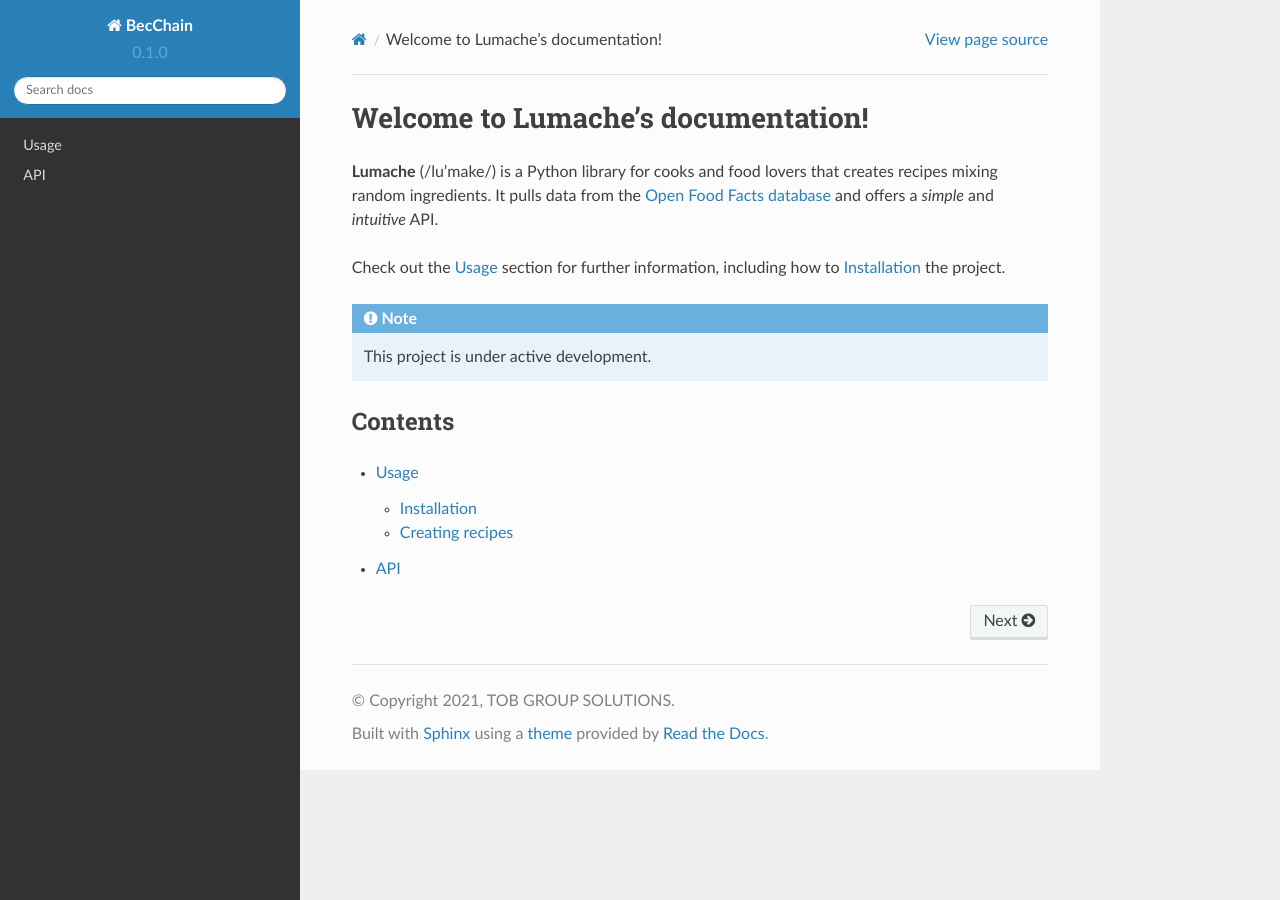
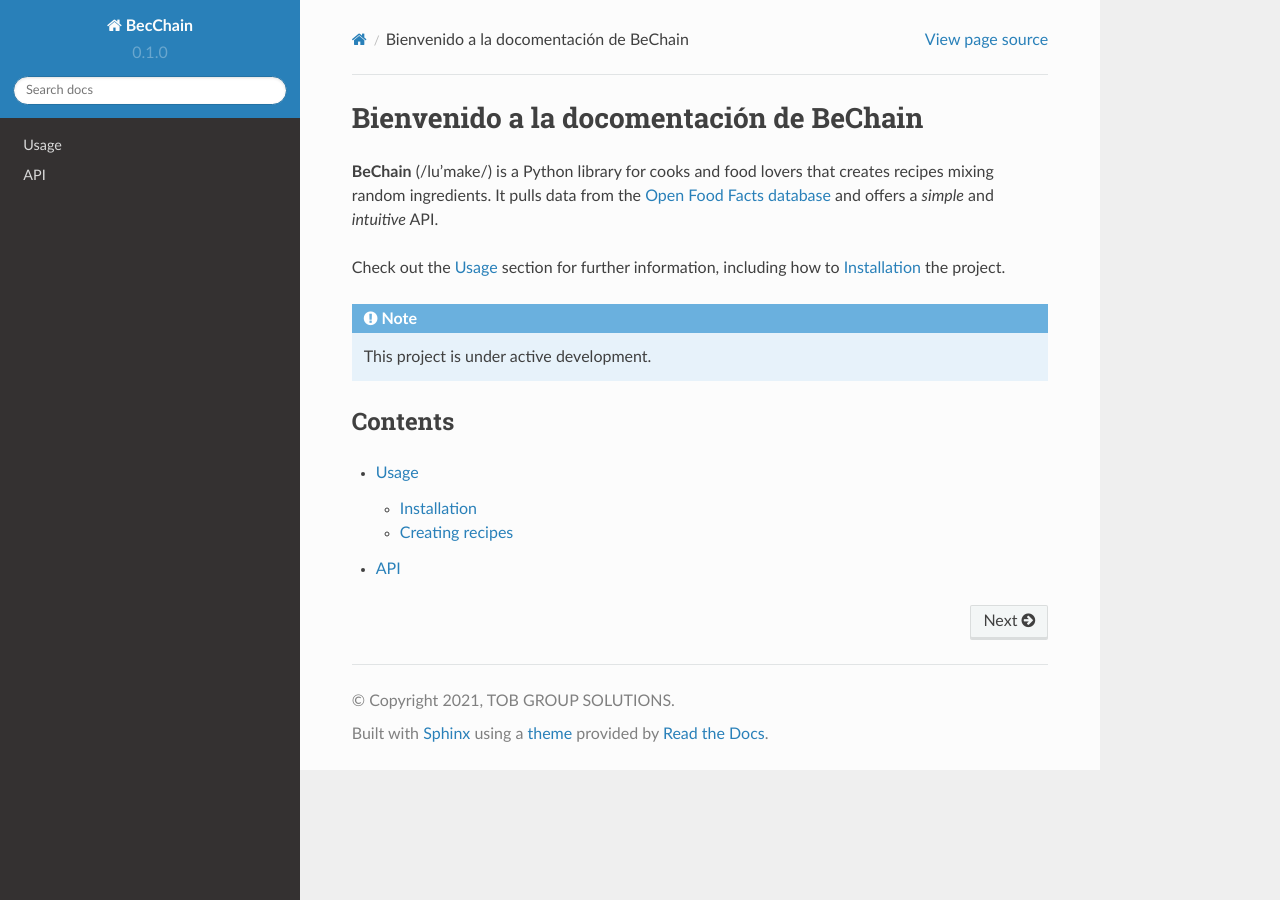
Before and after one commit to TOB-GROUP-SOLUTIONS/bechain_readthedocs, a Sphinx documentation site: the page built from docs/source/index.rst, in a window 1280 px wide. Built offline with Sphinx 7.4.7 and the Read the Docs theme 2.0.0, drawn with Linux system fonts in a browser that asks for light colours.

Commit message:
Update index.rst

```diff
--- a/docs/source/index.rst
+++ b/docs/source/index.rst
@@ -1,7 +1,7 @@
-Welcome to Lumache's documentation!
+Bienvenido a la docomentación de BeChain
 ===================================
 
-**Lumache** (/lu'make/) is a Python library for cooks and food lovers
+**BeChain** (/lu'make/) is a Python library for cooks and food lovers
 that creates recipes mixing random ingredients.
 It pulls data from the `Open Food Facts database <https://world.openfoodfacts.org/>`_
 and offers a *simple* and *intuitive* API.
```
